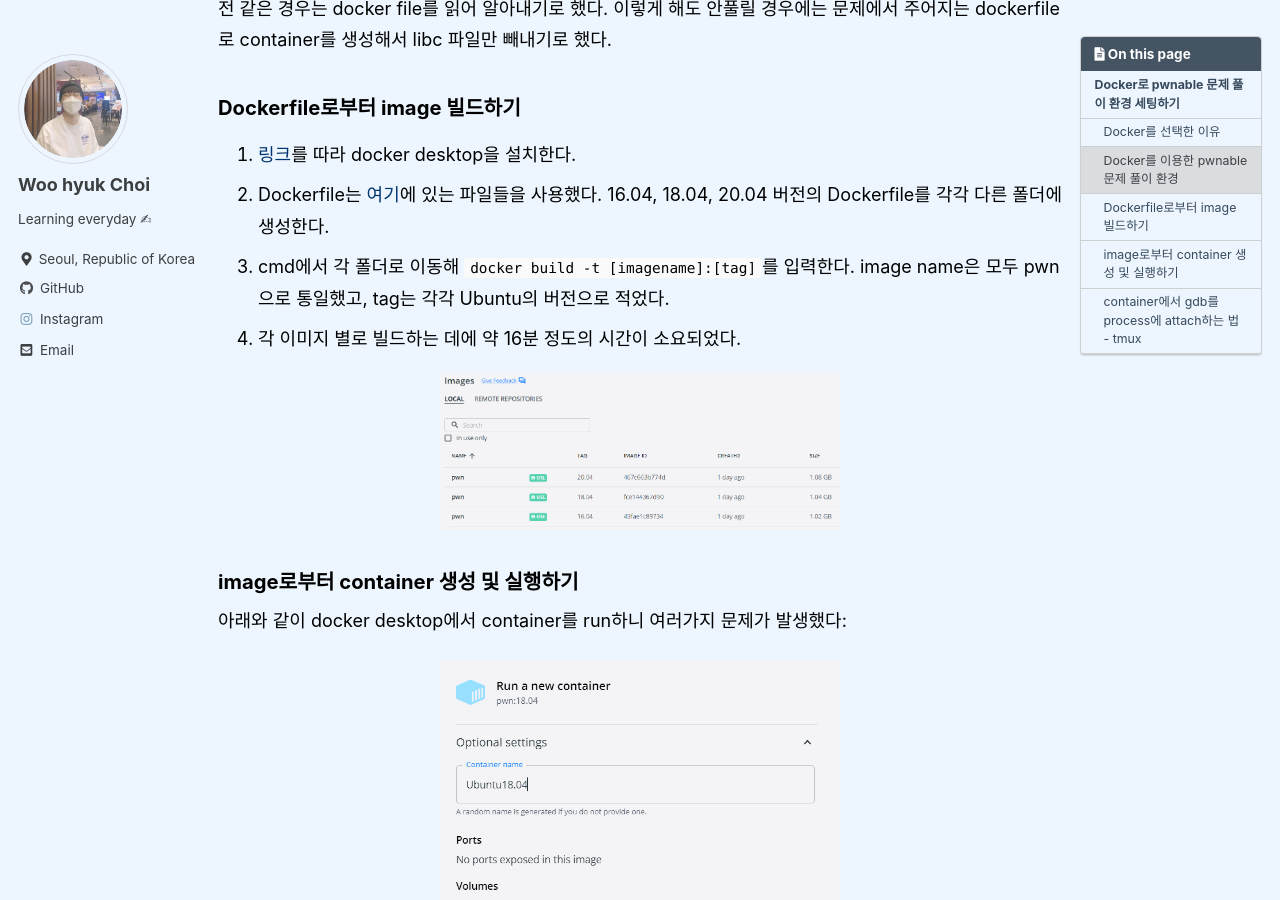
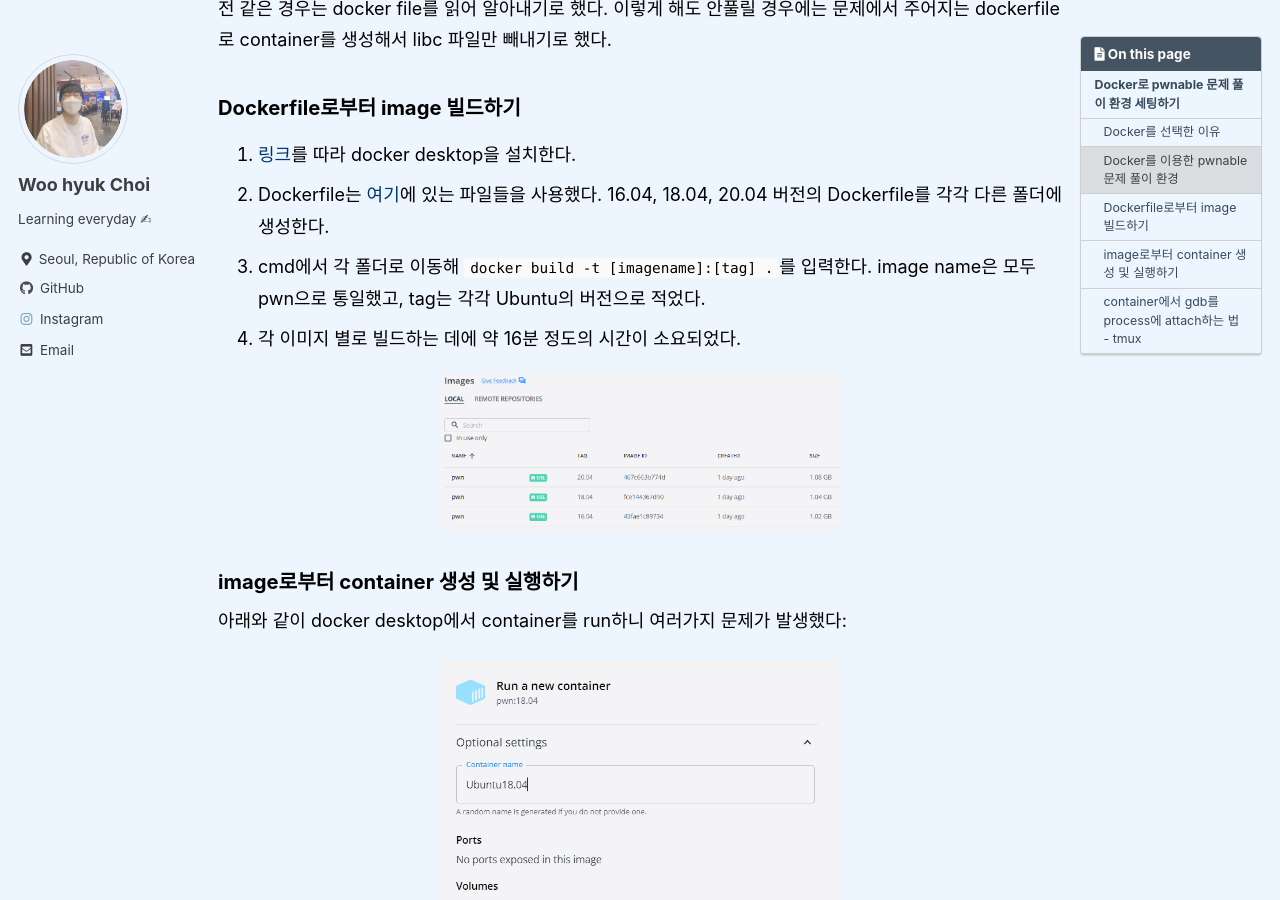
Before and after one commit to cw00h/cw00h.github.io, a Jekyll site: the page built from _posts/2022-09-03-TIL220903.md, in a window 1280 px wide and 900 px high, scrolled down 836 px. Built offline with Jekyll 4.4.1, drawn with Linux system fonts in a browser that asks for light colours; cached includes are drawn as plain includes; comment, search, counter and statistics services are not loaded.

Commit message:
Docs: Fix typo in TIL220903.md

```diff
--- a/_posts/2022-09-03-TIL220903.md
+++ b/_posts/2022-09-03-TIL220903.md
@@ -31,7 +31,7 @@ categories:
 
 1. [링크](https://goddaehee.tistory.com/251)를 따라 docker desktop을 설치한다.
 2. Dockerfile는 [여기](https://sechack.tistory.com/57)에 있는 파일들을 사용했다. 16.04, 18.04, 20.04 버전의 Dockerfile를 각각 다른 폴더에 생성한다.
-3. cmd에서 각 폴더로 이동해 `docker build -t [imagename]:[tag]`를 입력한다. image name은 모두 pwn으로 통일했고, tag는 각각 Ubuntu의 버전으로 적었다.
+3. cmd에서 각 폴더로 이동해 `docker build -t [imagename]:[tag] .`를 입력한다. image name은 모두 pwn으로 통일했고, tag는 각각 Ubuntu의 버전으로 적었다.
 4. 각 이미지 별로 빌드하는 데에 약 16분 정도의 시간이 소요되었다.
 
 <p align="center">
```
